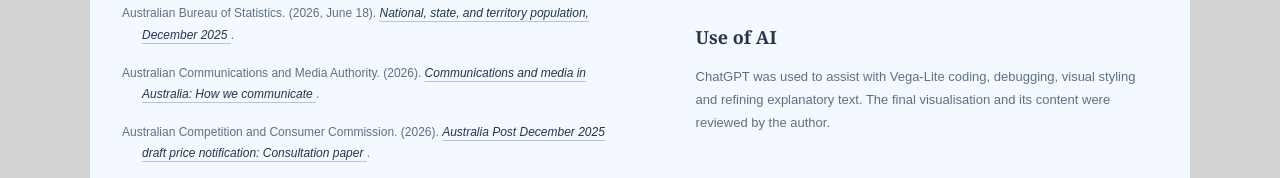
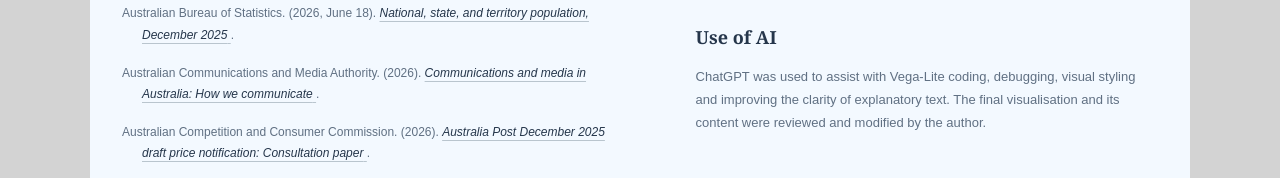
Before and after one commit to jlin0169-prog/FIT3179, a plain HTML site: page index.html in a window 1280 px wide. Shown: the part 6441-6619 px from the top of the page. Drawn offline with nearby package versions, Linux system fonts and the light colour scheme; a script that the page names is missing; a web font is replaced by a local one.

Commit message:
Update Sketch and Use of AI

```diff
--- a/index.html
+++ b/index.html
@@ -792,9 +792,9 @@
                   <p>
                      ChatGPT was used to assist with
                      Vega-Lite coding, debugging, visual styling
-                     and refining explanatory text.
+                     and improving the clarity of explanatory text.
                      The final visualisation and its content
-                     were reviewed by the author.
+                     were reviewed and modified by the author.
                   </p>
                </section>
             </div>
```
Also changed, not shown: 1 other file.
